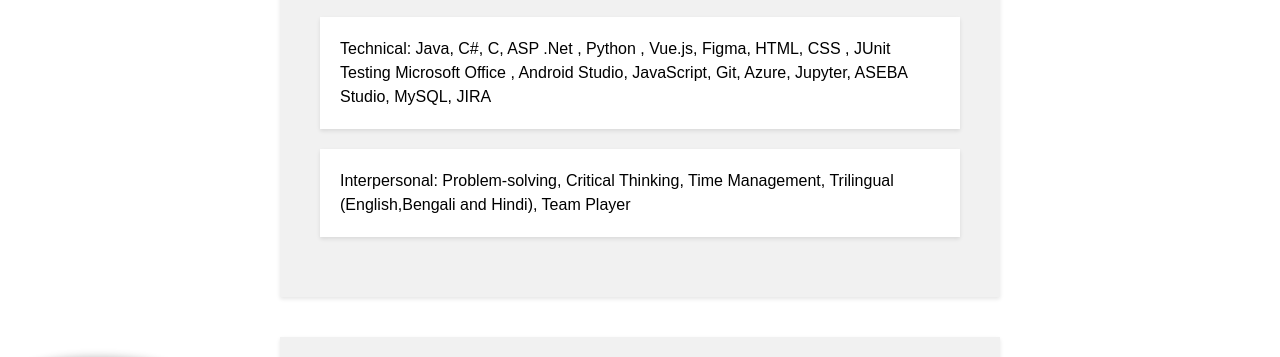
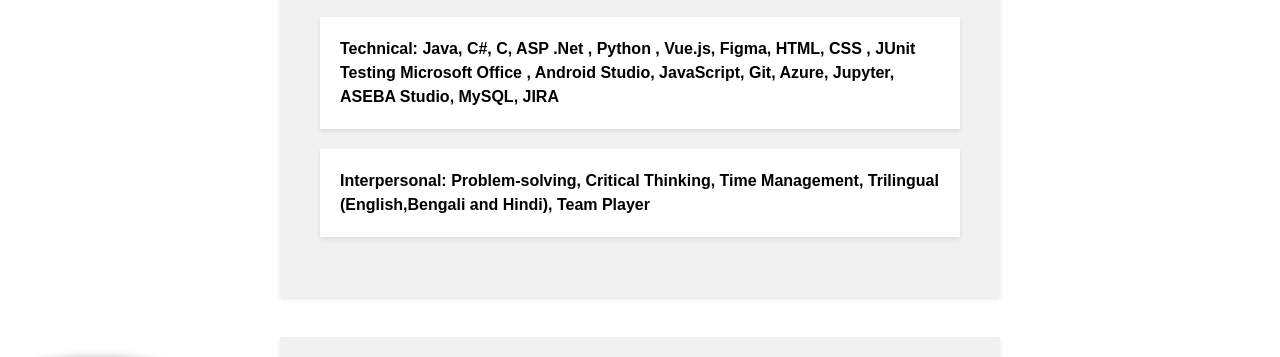
Before and after one commit to Aanam07/Portfolio-Abul_Aanam-, a plain HTML site: page index.html in a window 1280 px wide. Shown: the part 387-744 px from the top of the page. Drawn offline with Linux system fonts and the light colour scheme.

Commit message:
Update index.html

```diff
--- a/index.html
+++ b/index.html
@@ -38,8 +38,8 @@
     <section id="about" class="section">
       <h2>About Me</h2>
       <ul>
-        <li>Technical: Java, C#, C, ASP .Net , Python , Vue.js, Figma, HTML, CSS , JUnit Testing Microsoft Office , Android Studio, JavaScript, Git, Azure, Jupyter, ASEBA Studio, MySQL, JIRA</li>
-        <li>Interpersonal: Problem-solving, Critical Thinking, Time Management, Trilingual (English,Bengali and Hindi), Team Player</li>
+        <li><b>Technical:<b> Java, C#, C, ASP .Net , Python , Vue.js, Figma, HTML, CSS , JUnit Testing Microsoft Office , Android Studio, JavaScript, Git, Azure, Jupyter, ASEBA Studio, MySQL, JIRA</li>
+        <li><b>Interpersonal:<b> Problem-solving, Critical Thinking, Time Management, Trilingual (English,Bengali and Hindi), Team Player</li>
       </ul>
     </section>
 
```
